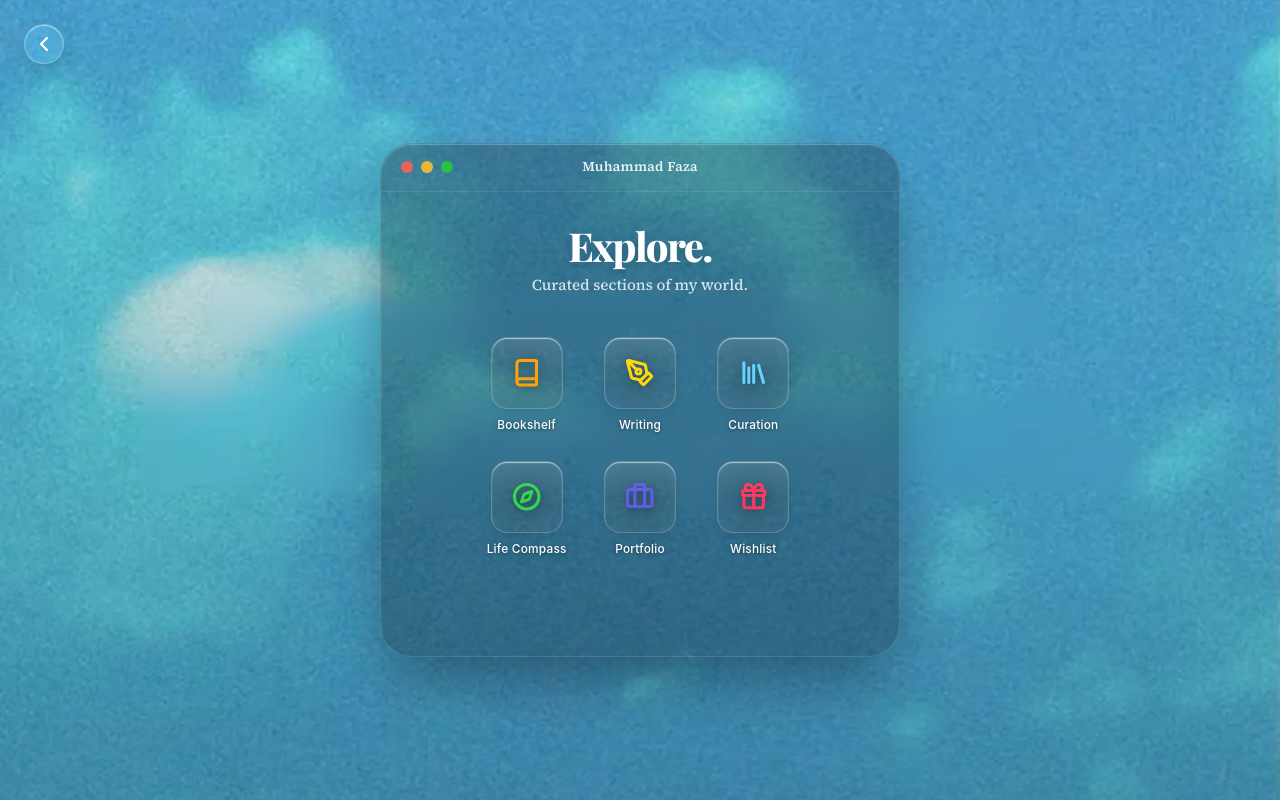
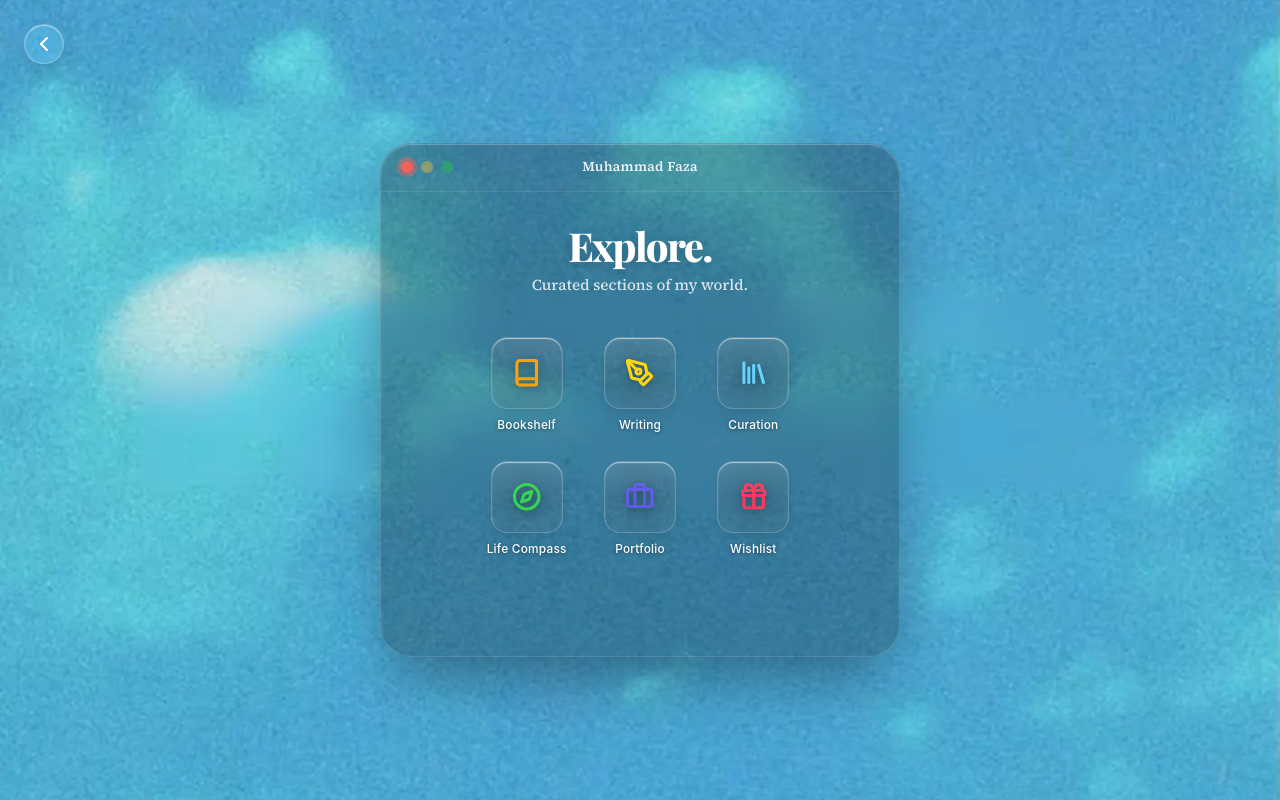
Before and after one commit to muhammadfaza16/muhammadfaza16.github.io, a Next.js app: page /starlight in a window 1280 px wide. Built offline with nearby package versions, Linux system fonts and the light colour scheme; no server answers; a web font is replaced by a local one.

Commit message:
feat: add pulsing spark effect to the active swipe indicator dot

```diff
--- a/src/app/starlight/page.tsx
+++ b/src/app/starlight/page.tsx
@@ -37,13 +37,6 @@ export default function StarlightPage() {
         backgroundSize: "cover",
         backgroundPosition: "center",
         zIndex: -2,
-      }} />
-      {/* Barely visible elegant dark overlay for text contrast */}
-      <div style={{
-        position: "fixed",
-        inset: 0,
-        background: "linear-gradient(180deg, rgba(0,0,0,0.02) 0%, rgba(0,0,0,0.08) 50%, rgba(0,0,0,0.2) 100%)",
-        zIndex: -1,
       }} />
       <div>
         {/* Back Button */}
@@ -125,9 +118,31 @@ export default function StarlightPage() {
               }}>
                 {/* Traffic Lights Controls (Swipe Indicators) */}
                 <div style={{ display: "flex", gap: "8px", alignItems: "center" }}>
-                  <div style={{ width: "12px", height: "12px", borderRadius: "50%", background: "#FF5F56", opacity: 0.9 }} /> {/* Red */}
-                  <div style={{ width: "12px", height: "12px", borderRadius: "50%", background: "#FFBD2E", opacity: 0.9 }} /> {/* Yellow */}
-                  <div style={{ width: "12px", height: "12px", borderRadius: "50%", background: "#27C93F", opacity: 0.9 }} /> {/* Green */}
+                  {/* Active Dot (Red) with Spark Effect */}
+                  <div style={{ position: "relative", width: "12px", height: "12px" }}>
+                    <motion.div
+                      animate={{
+                        scale: [1, 1.8, 1],
+                        opacity: [0.6, 0, 0.6],
+                      }}
+                      transition={{
+                        duration: 2,
+                        repeat: Infinity,
+                        ease: "easeOut",
+                      }}
+                      style={{
+                        position: "absolute",
+                        inset: "-2px",
+                        borderRadius: "50%",
+                        background: "#FF5F56",
+                        zIndex: 0,
+                      }}
+                    />
+                    <div style={{ position: "relative", width: "100%", height: "100%", borderRadius: "50%", background: "#FF5F56", opacity: 0.9, zIndex: 1 }} />
+                  </div>
+                  {/* Inactive Dots */}
+                  <div style={{ width: "12px", height: "12px", borderRadius: "50%", background: "#FFBD2E", opacity: 0.4 }} /> {/* Yellow - Dimmed */}
+                  <div style={{ width: "12px", height: "12px", borderRadius: "50%", background: "#27C93F", opacity: 0.4 }} /> {/* Green - Dimmed */}
                 </div>
 
                 {/* Window Title */}
@@ -184,7 +199,7 @@ export default function StarlightPage() {
             </motion.div>
           </main>
         </ZenHideable>
-      </div>
+      </div >
     </>
   );
 }
```
